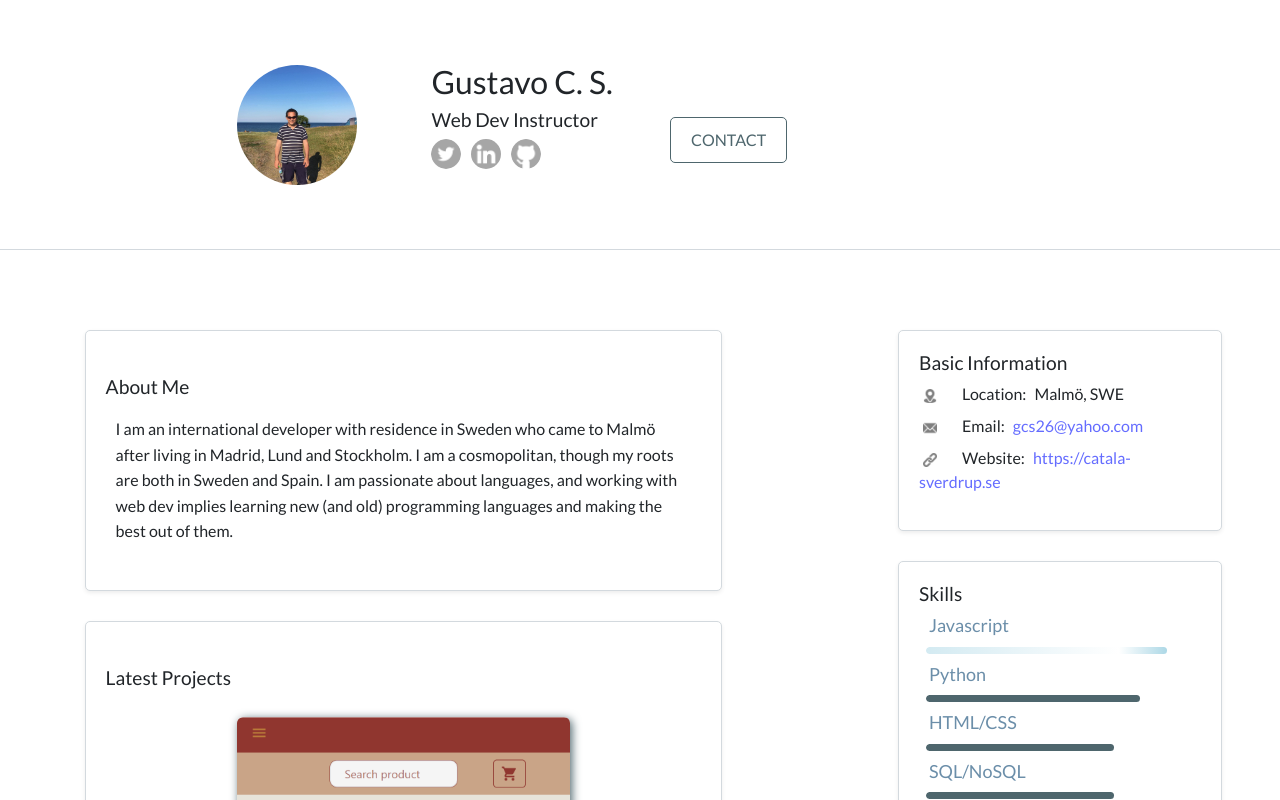
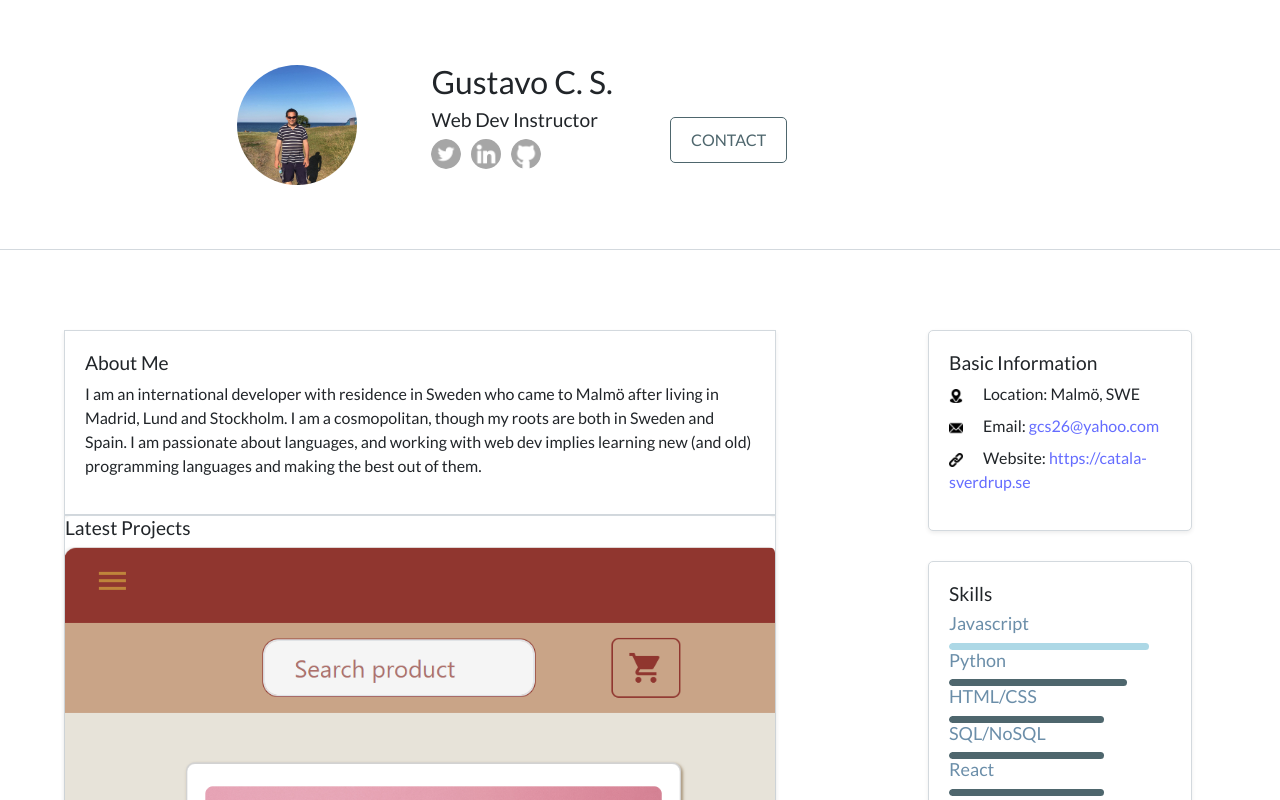
Before and after one commit to Gustaf26/portfolio-2024, a React (Vite) app: page / in a window 1280 px wide. Shown: the top 800 px of the page. Built offline with nearby package versions, Linux system fonts and the light colour scheme; some icons are missing.

Commit message:
Removing old drg n drop functionality from containers

```diff
--- a/src/App.jsx
+++ b/src/App.jsx
@@ -1,14 +1,9 @@
+
+import { useEffect, useState } from 'react';
+
+import StyleContext from './contexts/StyleContext';
 
 import './assets/style.css'
-
-import { useEffect, useState, useRef } from 'react';
-
-// import { DndContext } from '@dnd-kit/core'
-// import {
-//   restrictToHorizontalAxis
-// } from '@dnd-kit/modifiers';
-
-import StyleContext from './contexts/StyleContext';
 
 import ContainerOne from './components/ContainerOne'
 import ContainerTwo from './components/ContainerTwo'
@@ -27,141 +22,23 @@ import Footer from './Footer';
 
 const App = () => {
   const [shadowSection, setShadowSection] = useState('')
-  const [indexes, setIndexes] = useState([0, 1, 2])
-  const [secondIndexes, setSecondIndexes] = useState([0, 1, 2, 3, 4])
-  const [containerIndexes, setContainerIndexes] = useState([0, 1])
-  const [activeId, setActiveId] = useState(null);
-  const [secondActiveId, setSecondActiveId] = useState(null);
-  const containerActiveId = useRef(null)
 
   const [items, setItems] = useState([<About key="about" />, <Latest key="latest" />, <Experience key="experience" />])
   const [secondItems, setSecondItems] = useState([<BasicInfo style={{ backgroundColor: 'white' }} key="basicInfo" />, <Skills key="skills" />, <Testimonials key="Testimonials" />, <Education key="Education" />, <Languages key="languages" />])
+
   const [containerItems, setContainerItems] = useState([])
 
-
-  function handleContainerDragStart(event) {
-    containerActiveId.current = event.active.id;
-
-  }
-
-  function handleContainerDragEnd(event) {
-    let deltaX = event.delta.x
-
-    if (deltaX > 0) {
-      if (containerActiveId.current === 1) {
-        setContainerIndexes([1, 0])
-      }
-      else {
-        setContainerIndexes([0, 1])
-      }
-    }
-
-    else {
-      if (containerActiveId.current === 1) {
-        setContainerIndexes([0, 1])
-      }
-      else {
-        setContainerIndexes([1, 0])
-      }
-    }
-  }
-
-
-  function handleDragStart(event) {
-    setActiveId(event.active.id);
-    console.log(event)
-
-  }
-
-  function handleDragEnd(event) {
-
-    let deltaY = event.delta.y
-    let draggableFinalIndex;
-    let contHeight = 1000
-
-    let theIndexes = event.active.data.current.supports === 'type3' ?
-      indexes :
-      secondIndexes
-
-    let newIndexes = [...theIndexes]
-
-    if (deltaY < 0) {
-
-      let diff = contHeight + deltaY
-
-      theIndexes.forEach((ind, i) => {
-        if (ind + 1 === activeId && event.active.data.current.supports === 'type3') {
-          newIndexes.splice(i, 1)
-
-          draggableFinalIndex = diff > 400 ? i - 2 : diff > 200 ? i - 1 : i
-          newIndexes.splice(draggableFinalIndex, 0, ind)
-        }
-        else if (ind + 5 === secondActiveId && event.active.data.current.supports === 'type4') {
-
-
-          newIndexes.splice(i, 1)
-          draggableFinalIndex = diff > 900 ? i : diff > 600 ? i - 1 : diff > 500 ? i - 2 : diff > 400 ? i - 3 : i - 4
-
-          newIndexes.splice(draggableFinalIndex, 0, ind)
-        }
-      })
-
-      if (event.active.data.current.supports === 'type3') {
-        setIndexes(newIndexes)
-      }
-      else {
-
-        setSecondIndexes(newIndexes)
-      }
-    }
-
-    else {
-
-      let diff = contHeight - deltaY
-
-      theIndexes.forEach((ind, i) => {
-        if (ind + 1 === activeId && event.active.data.current.supports === 'type3') {
-          newIndexes.splice(i, 1)
-          draggableFinalIndex = diff > 400 ? i : diff > 200 ? i + 1 : i + 2
-          newIndexes.splice(draggableFinalIndex, 0, ind)
-        }
-        else if (ind + 4 === secondActiveId && event.active.data.current.supports === 'type4') {
-          newIndexes.splice(i, 1)
-          draggableFinalIndex = diff > 400 ? i : diff > 200 ? i + 1 : i + 2
-          newIndexes.splice(draggableFinalIndex, 0, ind)
-        }
-      })
-
-      if (event.active.data.current.supports === 'type3') {
-
-        setIndexes(newIndexes)
-      }
-      else {
-        setSecondIndexes(newIndexes)
-      }
-    }
-  }
-
-  const handleSecondStart = (event) => {
-    setSecondActiveId(event.active.id);
-  }
 
   useEffect(() => {
 
     const randomKey1 = Math.floor(Math.random() * 100000)
     const randomKey2 = Math.floor(Math.random() * 100000)
 
-    if (containerIndexes.length > 0) {
-      setContainerItems([<ContainerOne key={randomKey1} containerIndexes={containerIndexes} items={items} containerActiveId={containerActiveId} indexes={indexes} handleDragStart={handleDragStart} handleDragEnd={handleDragEnd} />,
-      <ContainerTwo key={randomKey2} ontainerIndexes={containerIndexes} containerActiveId={containerActiveId} handleSecondStart={handleSecondStart} handleDragEnd={handleDragEnd} secondIndexes={secondIndexes} secondItems={secondItems} />
-      ])
-    }
-  }, [containerIndexes, indexes, secondIndexes])
+    setContainerItems([<ContainerOne key={randomKey1} items={items} />,
+    <ContainerTwo key={randomKey2} secondItems={secondItems} />])
 
-  useEffect(() => {
-    setContainerItems([<ContainerOne key="containerOne" containerIndexes={containerIndexes} items={items} containerActiveId={containerActiveId} handleDragStart={handleDragStart} handleDragEnd={handleDragEnd} indexes={indexes} />,
-    <ContainerTwo key="containertwo" containerIndexes={containerIndexes} containerActiveId={containerActiveId} handleSecondStart={handleSecondStart} handleDragEnd={handleDragEnd} secondIndexes={secondIndexes} secondItems={secondItems} />])
   }, [])
+
 
   return (
     <>
@@ -169,14 +46,9 @@ const App = () => {
         <Header />
         <div className="main-container sections-wrapper">
           <div className="row" >
-            {/* <DndContext modifiers={[restrictToHorizontalAxis]} onDragStart={handleContainerDragStart} onDragEnd={handleContainerDragEnd}> */}
-            {containerIndexes && containerItems && containerIndexes.map(ind => {
-
-              return containerItems[ind]
-            }
-            )}
-
-            {/* </DndContext> */}
+            {containerItems && containerItems.map(item => {
+              return item
+            })}
           </div >
         </div>
         < Footer />
--- a/src/components/About.jsx
+++ b/src/components/About.jsx
@@ -24,7 +24,7 @@ function About() {
     return (
         <section onMouseOver={() => setShadowSection(0)} onMouseOut={() => setShadowSection('')}
             style={style} ref={setNodeRef} className={shadowSection === 0 ? "about shadow-lg section" : "about shadow-sm section"} >
-            <span className="drag-me">DRAG ME</span>
+            {/* <span className="drag-me">DRAG ME</span> */}
             <div className="section-inner rounded" >
                 <h2 className="heading"> About Me </h2>
                 <div {...listeners} {...attributes} className="content">
--- a/src/components/ContainerOne.jsx
+++ b/src/components/ContainerOne.jsx
@@ -1,49 +1,15 @@
-import { useDraggable } from '@dnd-kit/core'
 import { useEffect, useState } from 'react'
 import ContainerOneChildContext from './ContainerOneChildContext'
-import { CSS } from '@dnd-kit/utilities';
-
 import '../assets/style.css'
 
-const ContainerOne = ({ containerIndexes, items, containerActiveId, handleDragStart, handleDragEnd, indexes }) => {
-
-    console.log(containerIndexes)
-    const { attributes, listeners, setNodeRef, transform } = useDraggable({
-        id: 1,
-        data: {
-            supports: 'type1',
-        },
-    });
-
+const ContainerOne = ({ items }) => {
 
     const [style, setStyle] = useState({})
 
-    useEffect(() => {
-
-        if (containerActiveId) {
-
-            if (containerActiveId?.current === 1) {
-                setStyle({
-                    transform: CSS.Translate.toString(transform),
-                    zIndex: 3000,
-                    backgroundColor: 'white'
-                })
-            }
-            else {
-                setStyle({
-                    transform: CSS.Translate.toString(transform),
-                    zIndex: 0,
-                    backgroundColor: 'rgb(255,255,255)'
-                })
-            }
-        }
-
-    }, [containerActiveId?.current, transform])
-
     return (
-        <div style={{ ...style, height: 'fit-content', padding: '30px', backgroundColor: 'lightgrey' }} ref={setNodeRef}>
-            <ContainerOneChildContext containerIndexes={containerIndexes} listeners={{ ...listeners }} attributes={{ ...attributes }}
-                items={items} indexes={indexes} handleDragStart={handleDragStart} handleDragEnd={handleDragEnd} />
+        <div style={{ ...style, height: 'fit-content', padding: '30px', backgroundColor: 'lightgrey' }}>
+            <ContainerOneChildContext
+                items={items} />
         </div>
     );
 }
--- a/src/components/ContainerOneChildContext.jsx
+++ b/src/components/ContainerOneChildContext.jsx
@@ -1,41 +1,18 @@
 
-import { DndContext, useDroppable } from '@dnd-kit/core'
-import {
-    restrictToVerticalAxis,
-} from '@dnd-kit/modifiers';
-import { useEffect, useState } from 'react';
+import { useState } from 'react';
 
 
 
-const ContainerOneChildContext = ({ containerIndexes, listeners, attributes, items, indexes }) => {
+const ContainerOneChildContext = ({ items }) => {
 
     const [stylesClass, setStyleClass] = useState('')
 
-    const { setNodeRef } = useDroppable({
-        id: 'droppable',
-        data: {
-            type: 'type3',
-        },
-    });
 
-    useEffect(() => {
-        if (containerIndexes != undefined) {
-            setStyleClass(containerIndexes[0] === 0 ? 'first-sections' : 'extra-sections-styles')
-        }
-    }, [containerIndexes])
-
-    useEffect(() => {
-        console.log(indexes)
-    }, [indexes])
-
-
-    return (<div {...listeners} {...attributes}>
-        {/* <DndContext modifiers={[restrictToVerticalAxis]} onDragStart={handleDragStart} onDragEnd={handleDragEnd}> */}
-        <div style={{ padding: '30px' }} className={stylesClass} ref={setNodeRef} id="drag-container">
-            {indexes && indexes.map((ind) => { return items[ind] })
+    return (<div>
+        <div style={{ padding: '30px' }} className={stylesClass} id="drag-container">
+            {items && items.map((item) => { return item })
             }
         </div>
-        {/* </DndContext> */}
     </div>)
 }
 
--- a/src/components/ContainerTwo.jsx
+++ b/src/components/ContainerTwo.jsx
@@ -1,6 +1,6 @@
-import { useDraggable } from '@dnd-kit/core'
+// import { useDraggable } from '@dnd-kit/core'
 import ContainerTwoChildContext from './ContainerTwoChildContext.jsx'
-import { CSS } from '@dnd-kit/utilities';
+// import { CSS } from '@dnd-kit/utilities';
 
 
 import '../assets/style.css'
@@ -8,45 +8,14 @@ import '../assets/style.css'
 import { useEffect, useState } from 'react';
 
 
-const ContainerTwo = ({ containerIndexes, containerActiveId, handleSecondStart, handleDragEnd, secondIndexes, secondItems }) => {
+const ContainerTwo = ({ secondItems }) => {
 
-    const { attributes, listeners, setNodeRef, transform } = useDraggable({
-        id: 2,
-        data: {
-            supports: 'type2',
-        },
-    });
 
     const [style, setStyle] = useState({})
 
-    useEffect(() => {
-
-        if (containerActiveId) {
-            if (containerActiveId.current === 2) {
-                setStyle({
-                    transform: CSS.Translate.toString(transform),
-                    zIndex: 3000
-                })
-            }
-            else {
-                setStyle({
-                    transform: CSS.Translate.toString(transform),
-                    zIndex: 0
-                })
-            }
-        }
-
-    }, [containerActiveId?.current, transform])
-
-    // const style = {
-    //     transform: CSS.Translate.toString(transform),
-    //     zIndex: containerActiveId === 2 ? 3000 : 1
-    // };
     return (
-        <div style={{ ...style, height: 'fit-content', padding: '30px', backgroundColor: 'lightgrey' }} ref={setNodeRef}>
-            <ContainerTwoChildContext containerIndexes={containerIndexes} listeners={{ ...listeners }} attributes={{ ...attributes }}
-                secondItems={secondItems} secondIndexes={secondIndexes}
-                handleSecondStart={handleSecondStart} handleDragEnd={handleDragEnd} />
+        <div style={{ ...style, height: 'fit-content', padding: '30px', backgroundColor: 'lightgrey' }}>
+            <ContainerTwoChildContext secondItems={secondItems} />
         </div>
     );
 }
--- a/src/components/ContainerTwoChildContext.jsx
+++ b/src/components/ContainerTwoChildContext.jsx
@@ -1,34 +1,15 @@
-import { useState, useEffect } from 'react'
-import { DndContext, useDroppable } from '@dnd-kit/core'
-import {
-    restrictToVerticalAxis,
-} from '@dnd-kit/modifiers';
+import { useState } from 'react'
 
-
-const ContainerTwoChildContext = ({ containerIndexes, listeners, attributes, secondItems, secondIndexes, handleSecondStart, handleDragEnd }) => {
+const ContainerTwoChildContext = ({ secondItems }) => {
 
     const [stylesClass, setStyleClass] = useState('')
 
-    const { setNodeRef } = useDroppable({
-        id: 'droppable2',
-        data: {
-            type: 'type4',
-        },
-    });
 
-    useEffect(() => {
-        if (containerIndexes != undefined) {
-            setStyleClass(containerIndexes[1] === 1 ? 'aside-sections' : 'extra-aside-styles')
-        }
-    }, [containerIndexes])
-
-    return (<div {...listeners} {...attributes}>
-        {/* <DndContext modifiers={[restrictToVerticalAxis]} onDragStart={handleSecondStart} onDragEnd={handleDragEnd}> */}
-        <div style={{ padding: '30px' }} className={stylesClass} id="aside-sections" ref={setNodeRef}>
-            {secondIndexes && secondIndexes.map((ind) => { return secondItems[ind] })
+    return (<div >
+        <div style={{ padding: '30px' }} className={stylesClass} id="aside-sections" >
+            {secondItems && secondItems.map((ind) => { return ind })
             }
         </div>
-        {/* </DndContext> */}
     </div>)
 }
 
--- a/src/components/Latest.jsx
+++ b/src/components/Latest.jsx
@@ -51,7 +51,7 @@ function Latest() {
 
     return (<section onMouseOver={() => setShadowSection(1)} onMouseOut={() => setShadowSection('')}
         style={style} ref={setNodeRef} className={shadowSection === 1 ? "latest shadow-lg section" : "latest shadow-sm section"} >
-        <span className="drag-me">DRAG ME</span>
+        {/* <span className="drag-me">DRAG ME</span> */}
         <div {...listeners} {...attributes} className="section-inner rounded" >
             <h2 className="heading">Latest Projects</h2>
             <div className="item featured">
```
